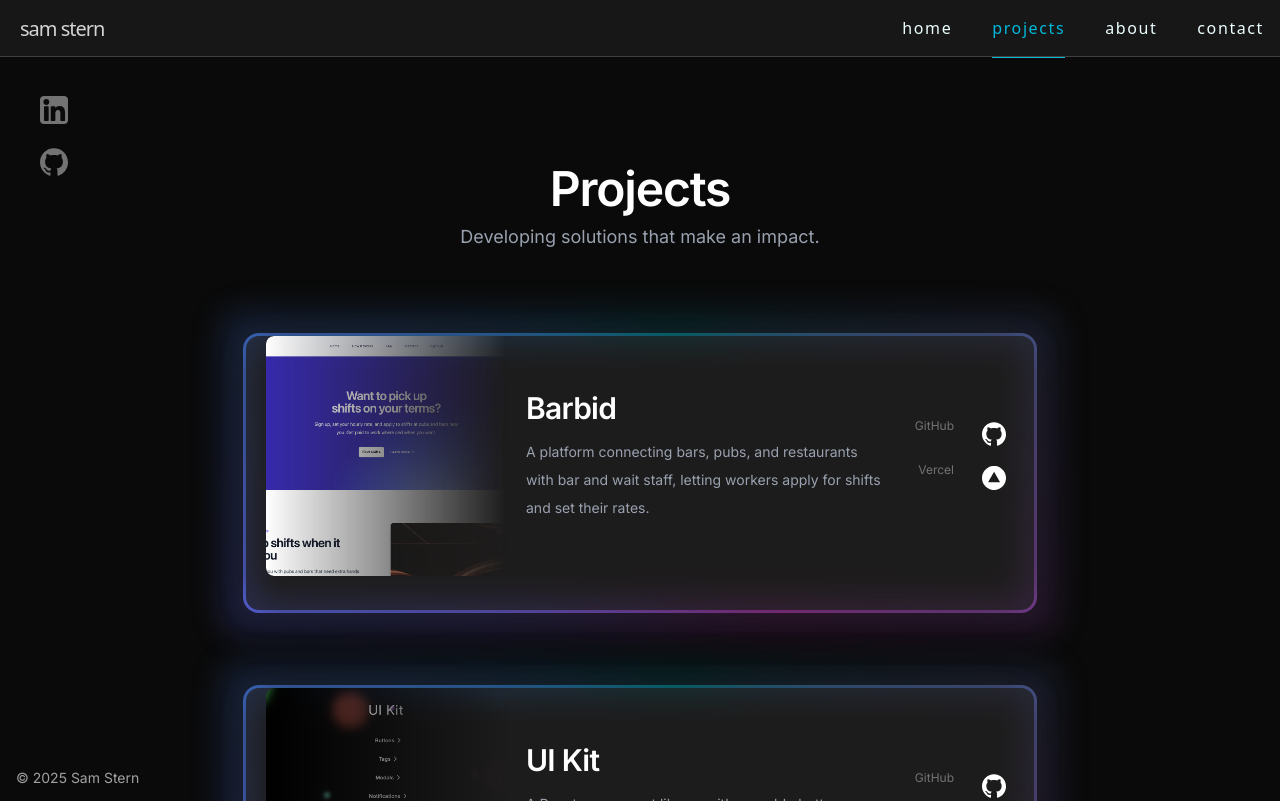
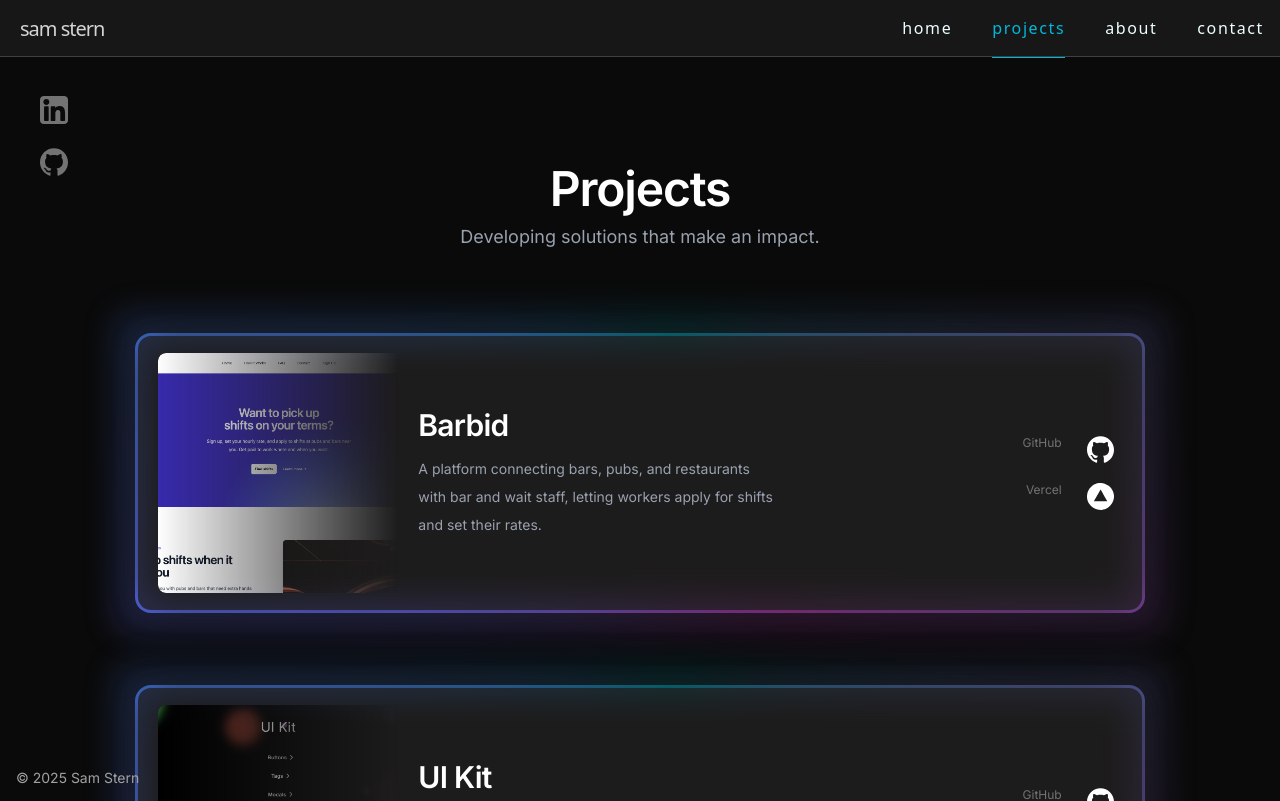
Before and after one commit to samstern27/sam-stern-portfolio, a Next.js app: page /projects in a window 1280 px wide. Built offline with nearby package versions, Linux system fonts and the light colour scheme.

Commit message:
ProjectCard refactor and GSAP animation update

```diff
--- a/components/ProjectCard.tsx
+++ b/components/ProjectCard.tsx
@@ -22,26 +22,10 @@ export default function ProjectCard({
   height,
   alt,
 }: CardData) {
-  // Handles clicking the card: opens the primary project URL in a new tab
-  const handleCardClick = (url: string | null) => {
-    if (url) window.open(url, "_blank", "noopener,noreferrer");
-  };
+  const isPortfolio = primaryUrl === github;
 
   return (
-    <div className="project-card">
-      <button
-        className="flex md:flex-row glowing-border w-90 sm:w-120 md:w-full h-130 sm:h-140 md:h-70 flex-col px-3.5 sm:px-0 pt-4 sm:pt-0 md:hover:scale-103 duration-500 sm:cursor-pointer"
-        onClick={() => handleCardClick(primaryUrl)}
-        tabIndex={0}
-        onKeyDown={(e) => {
-          if (e.key === "Enter" || e.key === " ") handleCardClick(primaryUrl);
-        }}
-        aria-label={
-          name === "Portfolio"
-            ? `GitHub repository for ${name}, opens in a new tab`
-            : `Vercel deployment of ${name}, opens in a new tab`
-        }
-      >
+    <article className="project-card flex md:flex-row glowing-border w-90 sm:w-120 md:w-full h-130 sm:h-140 md:h-70 flex-col px-3.5 sm:px-0 pt-4 sm:pt-0 opacity-0">
       {/* Image of website */}
       <div
         className="flex flex-col md:flex-row justify-start md:justify-evenly w-full sm:mt-4 md:mt-0 md:ml-5 md:pr-7 items-center
@@ -75,7 +59,7 @@ export default function ProjectCard({
             onClick={(e) => e.stopPropagation()}
             className="relative flex group"
             title="Github"
-              aria-label={`GitHub repository for ${name}, opens in a new tab`}
+            aria-label={`View ${name} on GitHub, opens in a new tab`}
           >
             <span
               className="
@@ -94,8 +78,8 @@ export default function ProjectCard({
               className="w-10 flex-shrink-0 transform transition-transform duration-300 hover:scale-110"
             />
           </a>
-            {/* Logic to exclude Vercel link on portfolio website */}
-            {primaryUrl !== github ? (
+
+          {!isPortfolio && (
             <a
               href={vercel}
               target="_blank"
@@ -103,7 +87,7 @@ export default function ProjectCard({
               onClick={(e) => e.stopPropagation()}
               className="relative flex group"
               title="Vercel"
-                aria-label={`Vercel deployment of ${name}, opens in a new tab`}
+              aria-label={`View ${name} on Vercel, opens in a new tab`}
             >
               <Image
                 src="/vercel.svg"
@@ -122,10 +106,9 @@ export default function ProjectCard({
                 Vercel
               </span>
             </a>
-            ) : null}
+          )}
         </div>
       </div>
-      </button>
-    </div>
+    </article>
   );
 }
--- a/components/ProjectCards.tsx
+++ b/components/ProjectCards.tsx
@@ -8,33 +8,33 @@ import { useGSAP } from "@gsap/react";
 
 export default function ProjectCards() {
   const containerRef = useRef<HTMLDivElement>(null);
-  useGSAP(() => {
-    gsap.from(".project-card", {
-      opacity: 0,
-      x: -100,
-      delay: 1,
-      stagger: 0.5,
-      duration: 1,
-    });
-  }, [{ scope: containerRef }]);
+  useGSAP(
+    () => {
+      gsap.fromTo(
+        ".project-card",
+        {
+          opacity: 0,
+          x: -100,
+        },
+        {
+          opacity: 1,
+          x: 0,
+          delay: 0.5,
+          stagger: 0.5,
+          duration: 2,
+          ease: "power2.out",
+        }
+      );
+    },
+    { scope: containerRef }
+  );
   return (
     <div
       className="flex flex-col justify-center gap-10 items-center my-8 mx-auto w-full"
       ref={containerRef}
     >
       {cardData.map((card) => (
-        <ProjectCard
-          key={card.name}
-          name={card.name}
-          github={card.github}
-          vercel={card.vercel}
-          primaryUrl={card.primaryUrl}
-          brief={card.brief}
-          imageSrc={card.imageSrc}
-          width={card.width}
-          height={card.height}
-          alt={card.alt}
-        />
+        <ProjectCard key={card.name} {...card} />
       ))}
     </div>
   );
```
Lines whose indentation alone changed are shown as unchanged.
